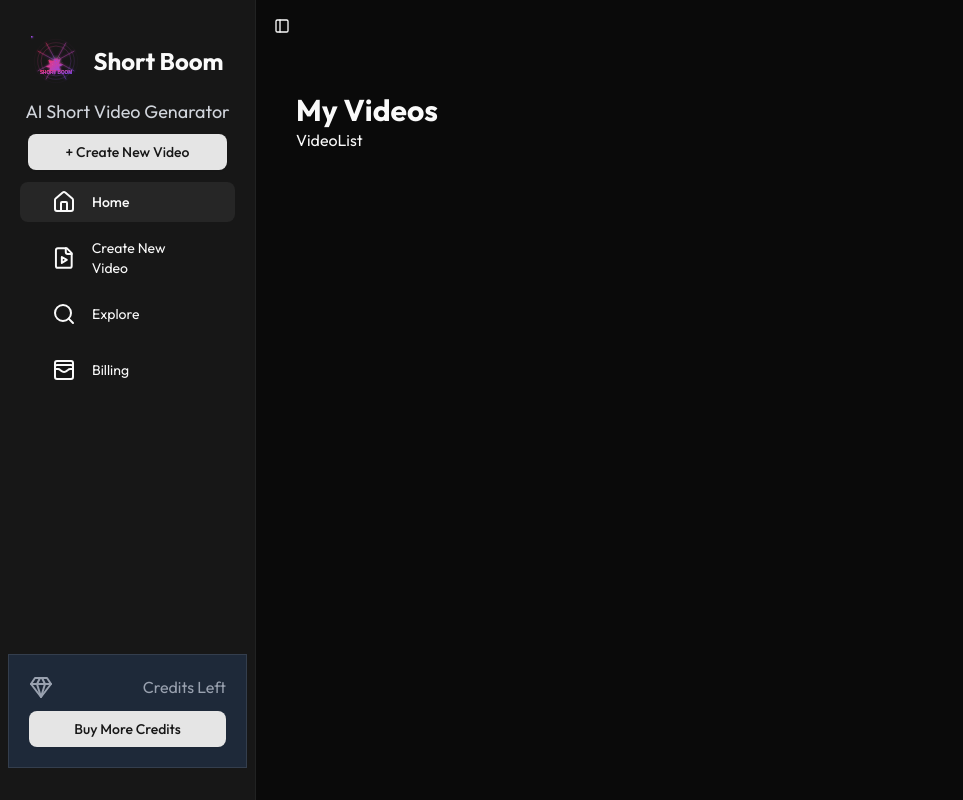
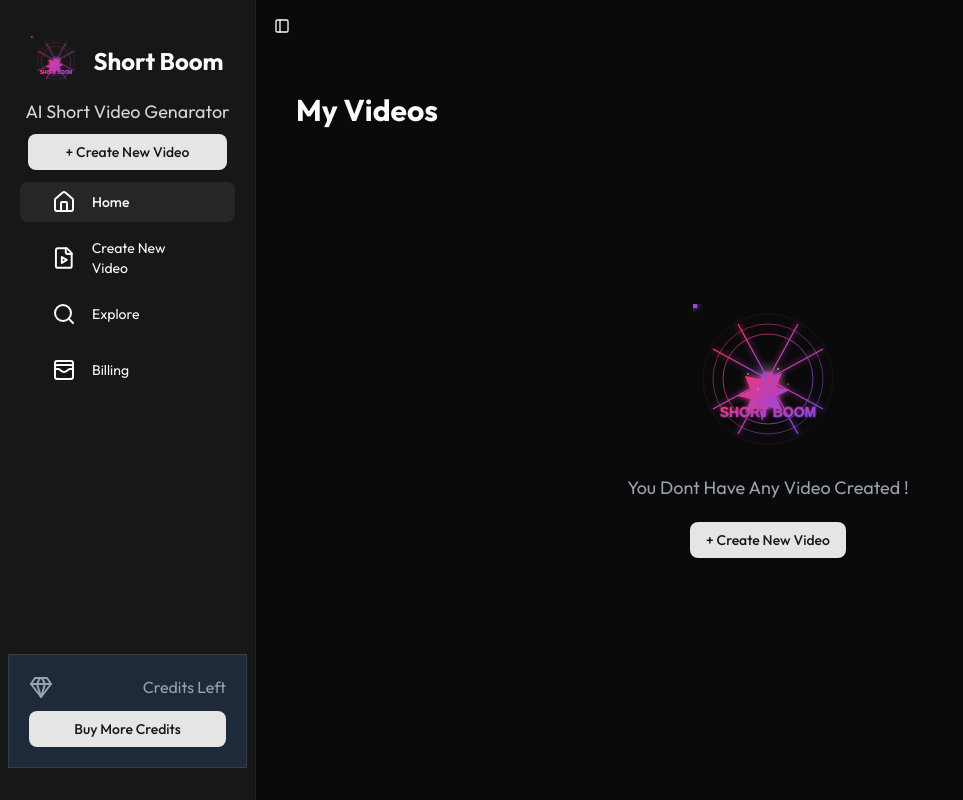
Before and after one commit to minindu-alwis/yt-short-video-genarator, a Next.js app: page /dashboard in a window 1280 px wide. Shown: the whole page, without its empty margins (0-963 px from the left). Built offline with nearby package versions, Linux system fonts and the light colour scheme; no server answers.

Commit message:
feat: enhance VideoList component to display message and button when no videos are available

```diff
--- a/app/(main)/dashboard/_components/VideoList.jsx
+++ b/app/(main)/dashboard/_components/VideoList.jsx
@@ -1,8 +1,28 @@
-import React from 'react'
+"use client";
+import { Button } from '@/components/ui/button';
+import Image from 'next/image';
+import Link from 'next/link';
+import React, { useState } from 'react'
 
 function VideoList() {
+    const [videoList , setVideoList] = useState([]);
+
+    const getUserVideoList = () =>{
+
+    }
+
   return (
-    <div>VideoList</div>
+    <div>
+        {videoList?.length==0 &&
+        <div className='flex flex-col items-center justify-center mt-28 gap-5 p-5 border-dashed rounded-xl py-16' >
+            <Image src={'/logo.svg'} alt='logo' width={150} height={150}/>
+            <h2 className='text-gray-400 text-lg'>You Dont Have Any Video Created !</h2>
+            <Link href={'/create-new-video'}>
+            <Button>+ Create New Video</Button>
+            </Link>
+        </div>
+        }
+    </div>
   )
 }
 
```
